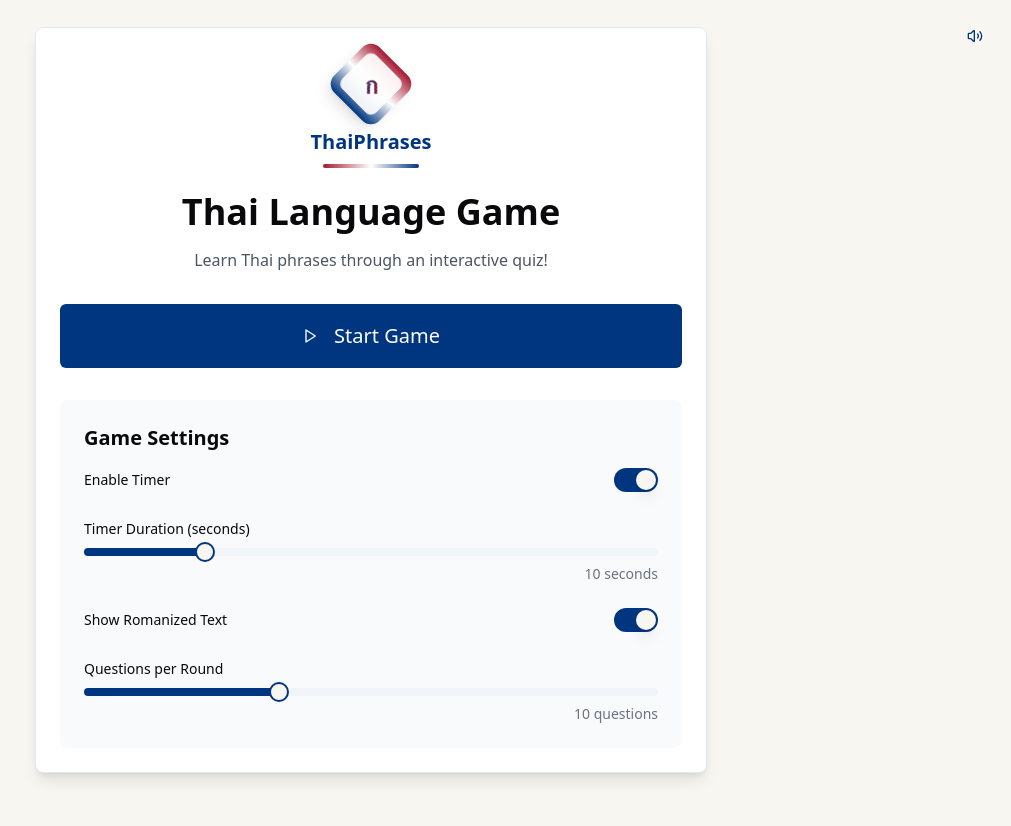
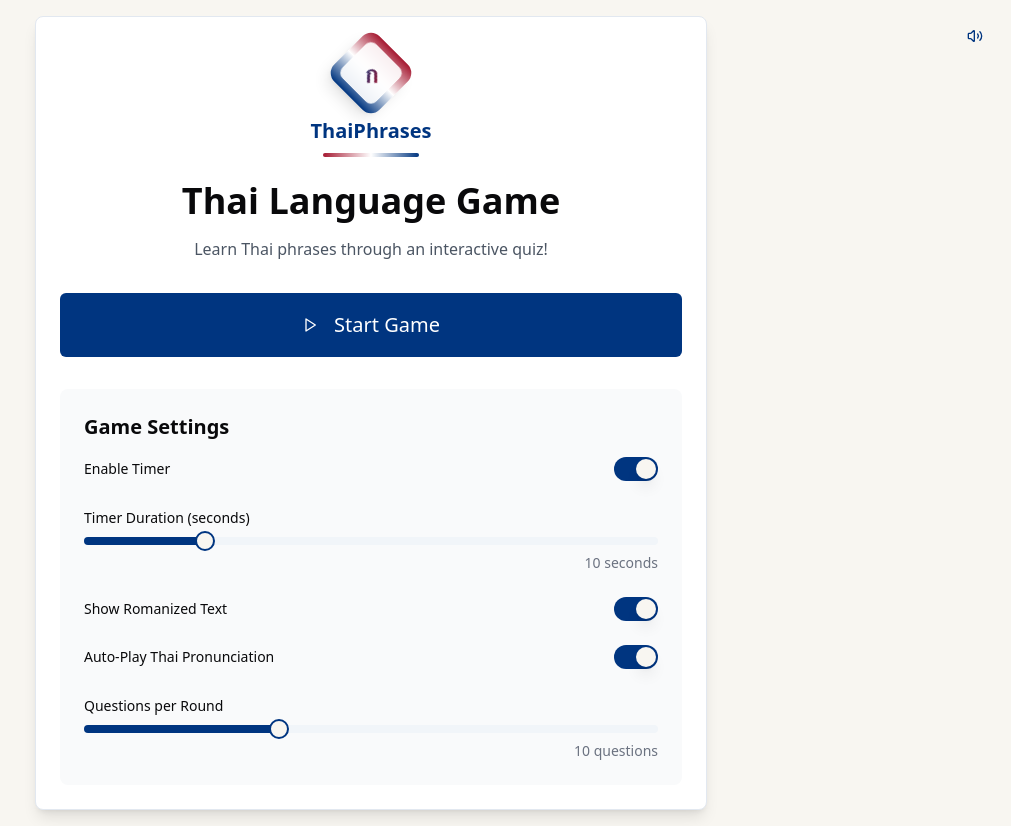
Before and after one commit to RichiePowell/thai-practice, a Next.js app: page / in a window 1280 px wide. Shown: the whole page, without its empty margins (269-1280 px from the left). Before the commit the page ends 800 px from the top, so only its background shows below. Built offline with nearby package versions, Linux system fonts and the light colour scheme.

Commit message:
Add auto speak

```diff
--- a/src/components/game/GameScreen.tsx
+++ b/src/components/game/GameScreen.tsx
@@ -1,11 +1,12 @@
 "use client";
 
-import React from "react";
+import React, { useEffect } from "react";
 import { Button } from "@/components/ui/button";
-import { Check, X, Timer, Volume2, Home } from "lucide-react";
+import { X, Timer, Volume2, Home } from "lucide-react";
 import type { GameSettings } from "@/types/GameSettings";
 import type { LearningCategory } from "@/types/LearningCategory";
 import useGameLogic from "@/hooks/useGameLogic";
+import { useAudio } from "@/context/AudioContext";
 
 interface GameScreenProps {
   settings: GameSettings;
@@ -20,6 +21,7 @@ export const GameScreen: React.FC<GameScreenProps> = ({
   onGameOver,
   onReturnToMenu,
 }) => {
+  const { isSoundEnabled } = useAudio();
   const {
     currentItem,
     options,
@@ -37,10 +39,18 @@ export const GameScreen: React.FC<GameScreenProps> = ({
   });
 
   const speak = (text: string) => {
+    if (!isSoundEnabled) return;
     const utterance = new SpeechSynthesisUtterance(text);
     utterance.lang = "th-TH";
     speechSynthesis.speak(utterance);
   };
+
+  // Auto-speak when new question appears
+  useEffect(() => {
+    if (settings.autoSpeak && currentItem && !feedback) {
+      speak(currentItem.thai);
+    }
+  }, [currentItem, settings.autoSpeak, feedback]);
 
   return (
     <>
@@ -91,6 +101,7 @@ export const GameScreen: React.FC<GameScreenProps> = ({
                 size="icon"
                 onClick={() => speak(currentItem.thai)}
                 className="rounded-full"
+                title="Play Pronunciation"
               >
                 <Volume2 className="w-5 h-5" />
               </Button>
--- a/src/components/game/SettingsPanel.tsx
+++ b/src/components/game/SettingsPanel.tsx
@@ -57,6 +57,17 @@ export const SettingsPanel: React.FC<SettingsPanelProps> = ({
         />
       </div>
 
+      <div className="flex items-center justify-between">
+        <Label htmlFor="auto-speak-toggle">Auto-Play Thai Pronunciation</Label>
+        <Switch
+          id="auto-speak-toggle"
+          checked={settings.autoSpeak}
+          onCheckedChange={(checked) =>
+            onSettingsChange({ ...settings, autoSpeak: checked })
+          }
+        />
+      </div>
+
       <div className="space-y-2">
         <Label>Questions per Round</Label>
         <Slider
--- /dev/null
+++ b/src/components/ui/collapsible.tsx
@@ -0,0 +1,11 @@
+"use client"
+
+import * as CollapsiblePrimitive from "@radix-ui/react-collapsible"
+
+const Collapsible = CollapsiblePrimitive.Root
+
+const CollapsibleTrigger = CollapsiblePrimitive.CollapsibleTrigger
+
+const CollapsibleContent = CollapsiblePrimitive.CollapsibleContent
+
+export { Collapsible, CollapsibleTrigger, CollapsibleContent }
--- a/src/constants/settings.ts
+++ b/src/constants/settings.ts
@@ -1,8 +1,9 @@
-import { GameSettings } from "@/types/GameSettings";
+import type { GameSettings } from "@/types/GameSettings";
 
 export const DEFAULT_SETTINGS: GameSettings = {
   timerEnabled: true,
   timerDuration: 10,
   showRomanized: true,
   questionsPerRound: 10,
+  autoSpeak: true,
 };
--- a/src/types/GameSettings.ts
+++ b/src/types/GameSettings.ts
@@ -3,4 +3,5 @@ export type GameSettings = {
   timerDuration: number;
   showRomanized: boolean;
   questionsPerRound: number;
+  autoSpeak: boolean; // New setting
 };
```
